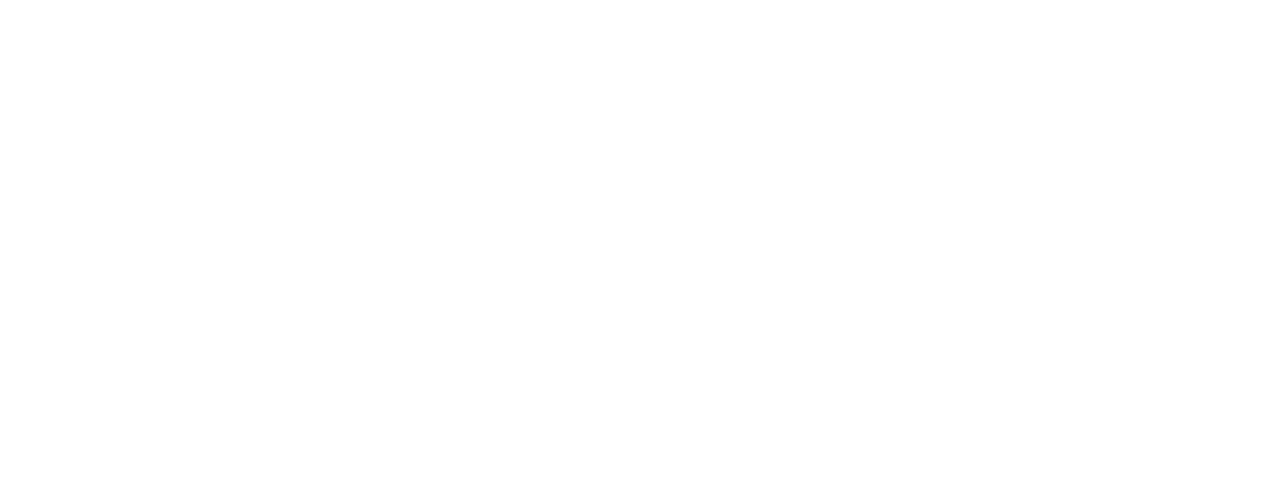
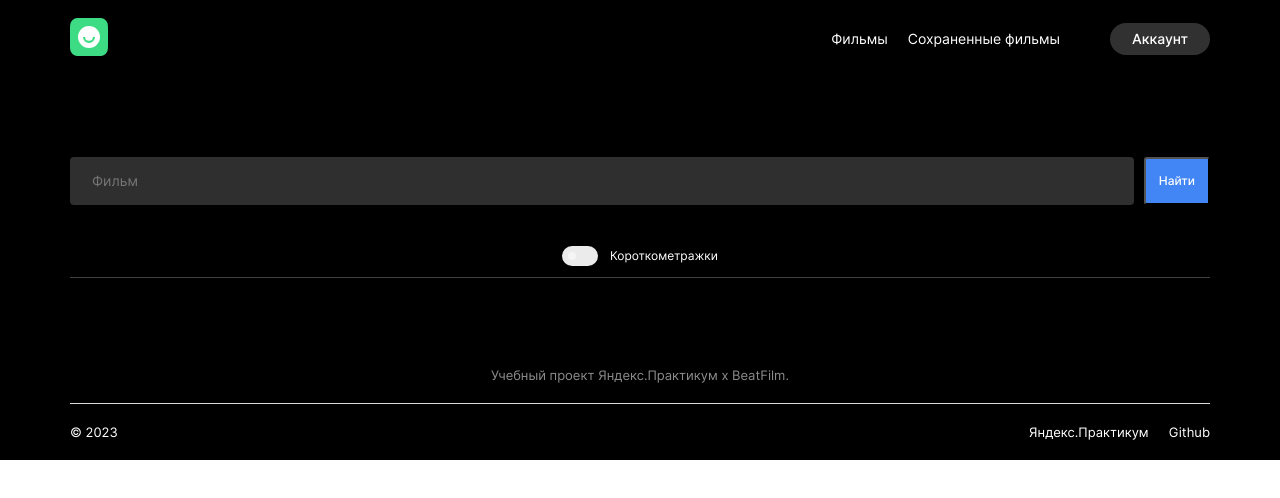
Before and after one commit to nivnikoff/movies-explorer-frontend, a React (Create React App) app: page /movies in a window 1280 px wide. Shown: the top 498 px of the page. Built offline with nearby package versions, Linux system fonts and the light colour scheme.

Commit message:
SearchForm component created

```diff
--- a/src/components/App/App.jsx
+++ b/src/components/App/App.jsx
@@ -1,7 +1,7 @@
 import { Route, Switch } from 'react-router-dom';
 import './App.css';
 import Main from '../Main/Main';
-// import Movies from '../Movies';
+import Movies from '../Movies/Movies';
 // import SavedMovies from '../SavedMovies';
 // import Profile from '../Profile';
 // import Register from '../Register';
@@ -16,10 +16,10 @@
       <Route exact path="/">
         <Main/>
       </Route>
-      {/* <Route path="/movies">
+      <Route path="/movies">
         <Movies/>
       </Route>
-      <Route path="/saved-movies">
+      {/* <Route path="/saved-movies">
         <SavedMovies/>
       </Route>
       <Route path="/profile">
--- a/src/components/Main/Main.jsx
+++ b/src/components/Main/Main.jsx
@@ -11,7 +11,7 @@
   return (
     <>
       <Header loggedIn = {false} />
-      <main>
+      <main className="landing">
         <Promo/>
         <NavTab/>
         <AboutProject/>
--- a/src/components/Movies/Movies.jsx
+++ b/src/components/Movies/Movies.jsx
@@ -0,0 +1,19 @@
+import Header from '../Header/Header';
+import SearchForm from '../SearchForm/SearchForm';
+// import MoviesCardList from '../MoviesCardList';
+import Footer from '../Footer/Footer';
+
+function Movies() {
+  return (
+    <>
+      <Header loggedIn = {true} />
+      <main className="movies">
+        <SearchForm/>
+        {/* <MoviesCardList/> */}
+      </main>
+      <Footer/>
+    </>
+  )
+}
+
+export default Movies;
--- /dev/null
+++ b/src/components/SearchForm/SearchForm.css
@@ -0,0 +1,82 @@
+.search {
+  padding: 80px 70px 10px;
+}
+
+.search__form {
+  display: flex;
+  flex-direction: column;
+  gap: 30px;
+  border-bottom: 1px solid #424242;
+}
+
+.search__bar {
+  display: flex;
+  justify-content: space-between;
+  align-items: center;
+  gap: 10px;
+}
+
+.search__input {
+  padding: 15px 0 15px 22px;
+  width: 100%;
+  background-color: #2F2F2F;
+  border-radius: 4px;
+  border: none;
+  font-weight: 400;
+  font-size: 14px;
+  line-height: 18px;
+  color: #8B8B8B;
+}
+
+.search__btn {
+  padding: 13px 5px;
+  width: 70px;
+  background-color: #4285F4;
+  border-radius: 3px;
+  font-weight: 500;
+  font-size: 12px;
+  line-height: 18px;
+  text-align: center;
+  color: white;
+  transition: opacity .5s linear;
+}
+
+.search__btn:hover {
+  cursor: pointer;
+  opacity: 0.6;
+}
+
+.search__switch {
+  display: flex;
+  align-items: center;
+  gap: 12px;
+  margin: 0 auto;
+}
+
+.search__toggle {
+  position: relative;
+  display: block;
+  width: 36px;
+  height: 20px;
+}
+
+.search__checkbox {
+  display: none;
+}
+
+.search__checkbox-img {
+  position: absolute;
+  inset: 0;
+  background-image: url(../../images/checbox-off.svg);
+  cursor: pointer;
+}
+
+.search__checkbox:checked + .search__checkbox-img {
+  background-image: url(../../images/checkbox-on.svg);
+}
+
+.search__checkbox-text {
+  font-weight: 400;
+  font-size: 12px;
+  line-height: 18px;
+}
--- a/src/components/SearchForm/SearchForm.jsx
+++ b/src/components/SearchForm/SearchForm.jsx
@@ -0,0 +1,23 @@
+import './SearchForm.css';
+
+function SearchForm() {
+  return (
+    <section className="search">
+      <form className="search__form">
+        <div className="search__bar">
+            <input className="search__input" type="search" placeholder="Фильм" required/>
+            <button className="search__btn" type="submit">Найти</button>
+        </div>
+        <div className="search__switch">
+            <label className="search__toggle">
+              <input className="search__checkbox" type="checkbox"/>
+              <span className="search__checkbox-img"/>
+            </label>
+            <p className="search__checkbox-text">Короткометражки</p>
+        </div>
+      </form>
+    </section>
+  )
+}
+
+export default SearchForm;
```
Also changed, not shown: src/images/checbox-off.svg (added), src/images/checkbox-on.svg (added).
